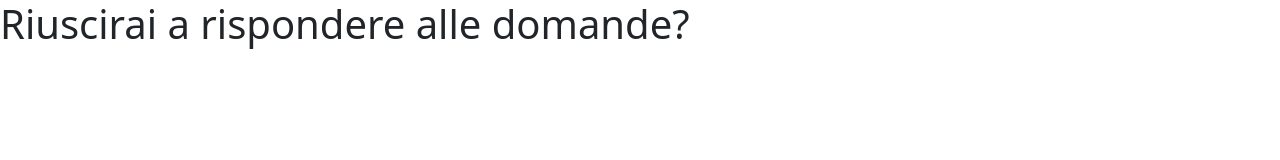
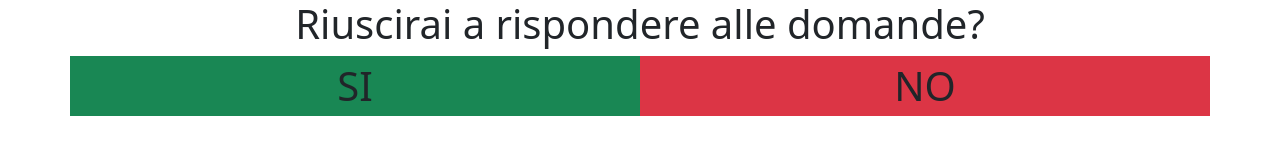
Before and after one commit to bernatScolastico/Verifica, a plain HTML site: page index.html in a window 1280 px wide. Drawn offline with Linux system fonts and the light colour scheme.

Commit message:
add bootstrap grid

```diff
--- a/index.html
+++ b/index.html
@@ -8,7 +8,12 @@
     <link rel="stylesheet" href="./assets/bootstrap.css">
 </head>
 <body>
-    <h1>Riuscirai a rispondere alle domande?</h1>
-
+    <h1 class="text-center">Riuscirai a rispondere alle domande?</h1>
+    <div class="container text-center">
+        <div class="row fs-1">
+            <div class="col-sm-6 bg-success">SI</div>
+            <div class="col-sm-6 bg-danger">NO</div>
+        </div>
+    </div>
 </body>
 </html>
```
